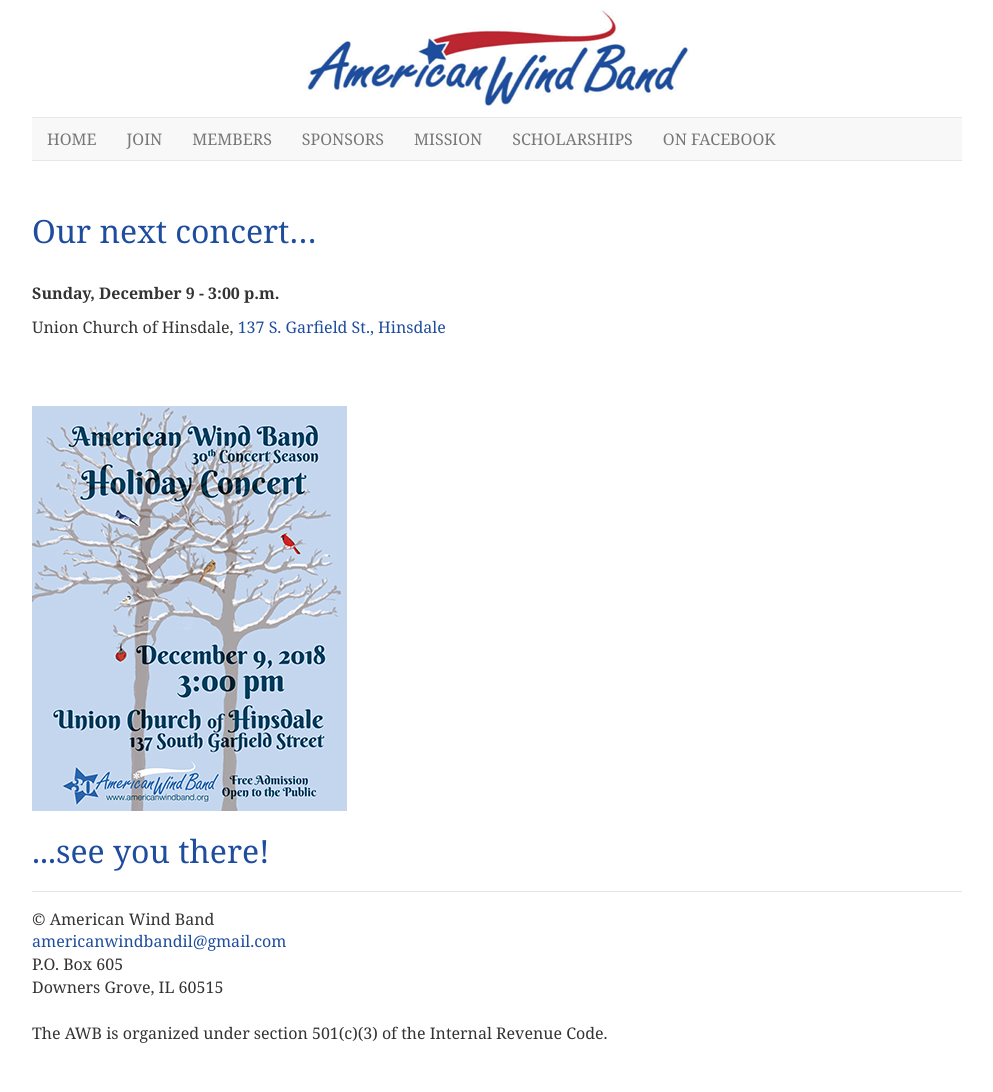
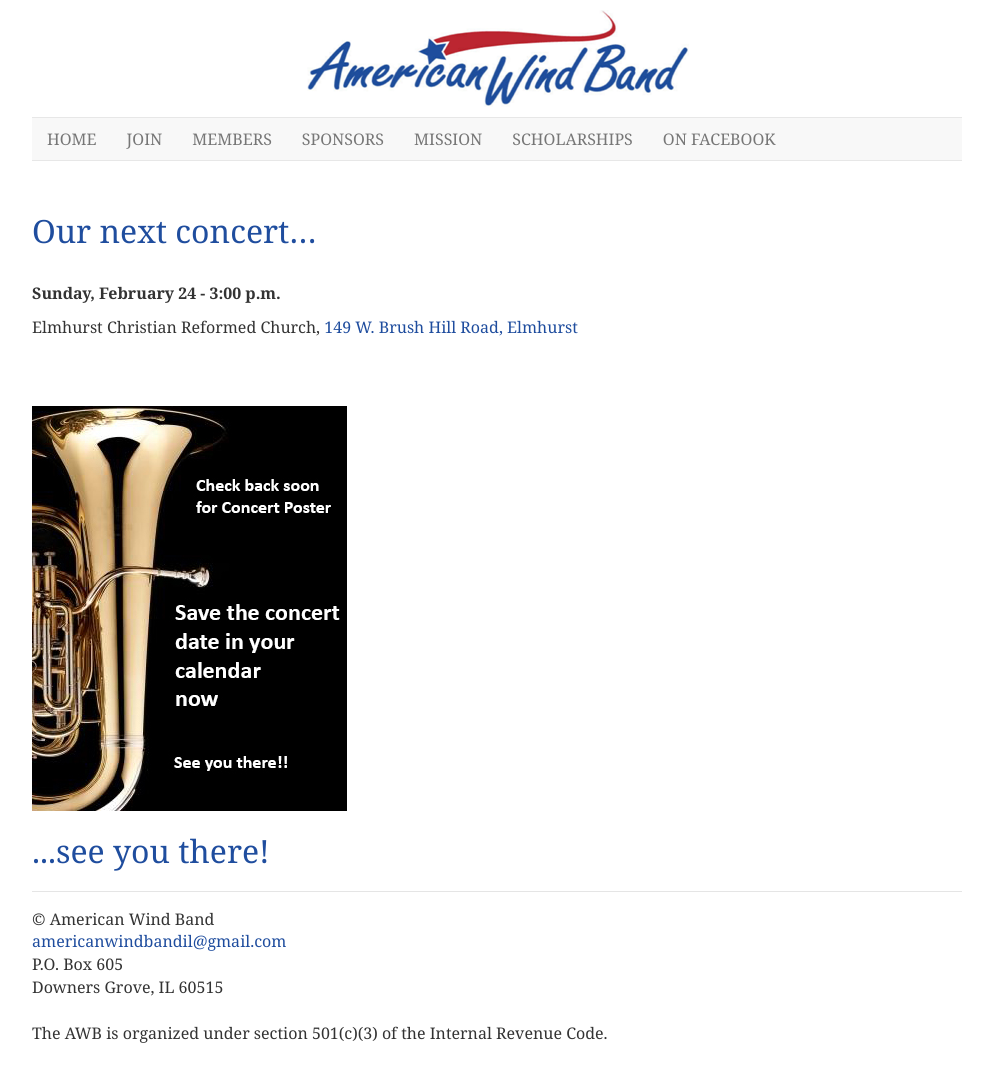
Before and after one commit to americanwindband/americanwindband.github.io, a Jekyll site: the page built from concert-details.md, in a window 1280 px wide. Shown: the whole page, without its empty margins (143-1136 px from the left). Built offline with Jekyll 4.4.1, drawn with Linux system fonts in a browser that asks for light colours.

Commit message:
Update concert-details.md

```diff
--- a/concert-details.md
+++ b/concert-details.md
@@ -5,10 +5,10 @@
 
 <h1>Our next concert…</h1>
 
- <br /><strong>Sunday, December 9 - 3:00 p.m.</strong>
-<p>Union Church of Hinsdale, <a href="https://goo.gl/maps/aumncQ5T9bs" target="_blank">137 S. Garfield St., Hinsdale</a></p>
+ <br /><strong>Sunday, February 24 - 3:00 p.m.</strong>
+<p>Elmhurst Christian Reformed Church, <a href="https://goo.gl/maps/7kp1NLkiNZ62" target="_blank">149 W. Brush Hill Road, Elmhurst</a></p>
 <br />
 
-<br/><img src="images/awb-holiday-2018-poster-315x405.jpg" width="315" height="405" alt=""/>
+<br/><img src="images/awb-poster-coming-soon-01.jpg" width="315" height="405" alt=""/>
 
 <h1>...see you there!<h1>
```
